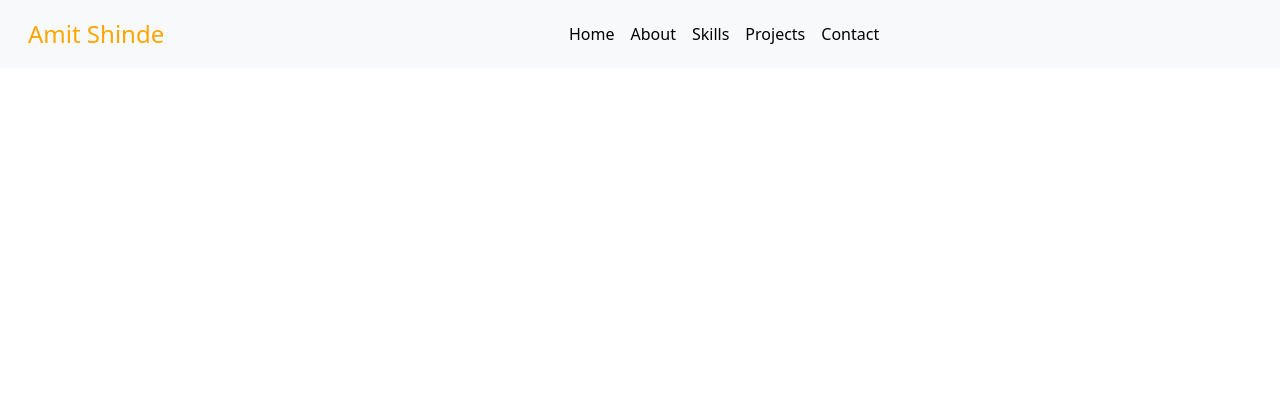
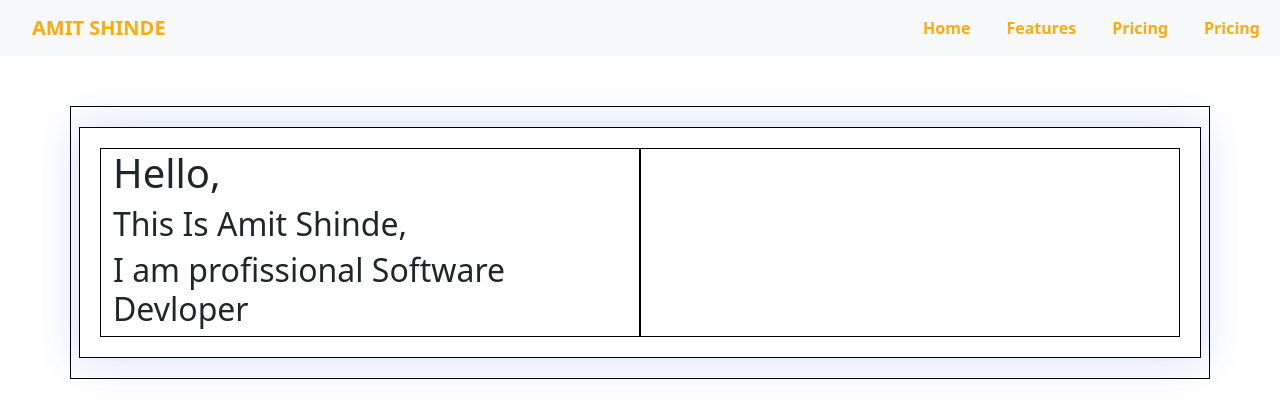
Before and after one commit to Amit571/Portfolio, a plain HTML site: page index.html in a window 1280 px wide. Drawn offline with nearby package versions, Linux system fonts and the light colour scheme.

Commit message:
navbar demo done
adding bio box

```diff
--- a/index.html
+++ b/index.html
@@ -2,64 +2,58 @@
 <html lang="en">
 
 <head>
-    <!-- Required meta tags -->
   <meta charset="utf-8">
   <meta name="viewport" content="width=device-width, initial-scale=1">
-
-    <!-- Bootstrap CSS -->
-    <link href="https://cdn.jsdelivr.net/npm/bootstrap@5.0.2/dist/css/bootstrap.min.css" rel="stylesheet"
-        integrity="sha384-EVSTQN3/azprG1Anm3QDgpJLIm9Nao0Yz1ztcQTwFspd3yD65VohhpuuCOmLASjC" crossorigin="anonymous">
+  <title>📢Amit Shinde</title>
+  <link href="https://cdn.jsdelivr.net/npm/bootstrap@5.3.3/dist/css/bootstrap.min.css" rel="stylesheet"
+    integrity="sha384-QWTKZyjpPEjISv5WaRU9OFeRpok6YctnYmDr5pNlyT2bRjXh0JMhjY6hW+ALEwIH" crossorigin="anonymous">
   <link rel="stylesheet" href="style.css">
-    <title>Amit Shinde</title>
 </head>
 
 <body>
-    <nav class="navbar navbar-expand-lg navbar-light bg-light">
+  <nav class="navbar navbar-expand-lg bg-body-tertiary">
     <div class="container-fluid">
-          <a href=""><a class="nav-link" href="#"><span class="nav-name">Amit Shinde</span></a>
-
-          <!-- Navbar Toggler for mobile view -->
-          <button class="navbar-toggler" type="button" data-bs-toggle="collapse" data-bs-target="#navbarSupportedContent"
-            aria-controls="navbarSupportedContent" aria-expanded="false" aria-label="Toggle navigation">
-            <span class="navbar-toggler-icon"></span>
+      <a class="navbar-brand nav-link" href="#">AMIT SHINDE</a>
+      <button class="navbar-toggler" type="button" data-bs-toggle="collapse" data-bs-target="#navbarNav"
+        aria-controls="navbarNav" aria-expanded="false" aria-label="Toggle navigation">
+        <span><img src="media/app.png" alt="" height="30" width="30"></span>
       </button>
-
-          <!-- Navbar Content (Nav Items) -->
-          <div class="collapse navbar-collapse justify-content-center" id="navbarSupportedContent">
-            <ul class="navbar-nav mb-2 mb-lg-0">
+      <div class="collapse navbar-collapse" id="navbarNav">
+        <ul class="navbar-nav ms-auto text-right">
           <li class="nav-item">
-                <a class="nav-link" aria-current="page" href="#"><span class="nav-cont-name">Home</span></a>
+            <a class="nav-link" aria-current="page" href="#">Home</a>
           </li>
           <li class="nav-item">
-                <a class="nav-link" href="#"><span class="nav-cont-name">About</span></a>
+            <a class="nav-link" href="#">Features</a>
           </li>
           <li class="nav-item">
-                <a class="nav-link" href="#"><span class="nav-cont-name">Skills</span></a>
+            <a class="nav-link" href="#">Pricing</a>
           </li>
           <li class="nav-item">
-                <a class="nav-link" href="#"><span class="nav-cont-name">Projects</span></a>
-              </li>
-              <li class="nav-item">
-                <a class="nav-link" href="#"><span class="nav-cont-name">Contact</span></a>
+            <a class="nav-link" href="#">Pricing</a>
           </li>
         </ul>
       </div>
     </div>
   </nav>
 
+  <div class="container bio-box">
+    <div class="row row-space">
+      <div class="col bio-left">
+        <h1>Hello,</h1>
+        <h2>This Is Amit Shinde,</h2>
+        <h2>I am profissional Software Devloper</h2>
+      </div>
+      <div class="col bio-rigth">
 
-    <!-- Optional JavaScript; choose one of the two! -->
+      </div>
+    </div>
+  </div>
 
-    <!-- Option 1: Bootstrap Bundle with Popper -->
-    <script src="https://cdn.jsdelivr.net/npm/bootstrap@5.0.2/dist/js/bootstrap.bundle.min.js"
-        integrity="sha384-MrcW6ZMFYlzcLA8Nl+NtUVF0sA7MsXsP1UyJoMp4YLEuNSfAP+JcXn/tWtIaxVXM"
+  <script src="https://cdn.jsdelivr.net/npm/bootstrap@5.3.3/dist/js/bootstrap.bundle.min.js"
+    integrity="sha384-YvpcrYf0tY3lHB60NNkmXc5s9fDVZLESaAA55NDzOxhy9GkcIdslK1eN7N6jIeHz"
     crossorigin="anonymous"></script>
-
-    <!-- Option 2: Separate Popper and Bootstrap JS -->
-    <!--
-    <script src="https://cdn.jsdelivr.net/npm/@popperjs/core@2.9.2/dist/umd/popper.min.js" integrity="sha384-IQsoLXl5PILFhosVNubq5LC7Qb9DXgDA9i+tQ8Zj3iwWAwPtgFTxbJ8NT4GN1R8p" crossorigin="anonymous"></script>
-    <script src="https://cdn.jsdelivr.net/npm/bootstrap@5.0.2/dist/js/bootstrap.min.js" integrity="sha384-cVKIPhGWiC2Al4u+LWgxfKTRIcfu0JTxR+EQDz/bgldoEyl4H0zUF0QKbrJ0EcQF" crossorigin="anonymous"></script>
-    -->
+  <script src="script.js"></script>
 </body>
 
 </html>
--- a/style.css
+++ b/style.css
@@ -1,10 +1,38 @@
-.navbar .nav-name {
-    font-size: 1.5em;
-    color: orange;
-    font-weight: 530;
+*{
+    margin: 0;
+    padding: 0;
 }
 
-.navbar .nav-cont-name {
-    font-weight: 500;
-    color: black;
+.navbar-toggler{
+    padding: 0 !important;
+    border: none !important;
 }
+
+.navbar-toggler:focus, .navbar-toggler:active {
+    outline: none !important;
+    box-shadow: none !important;
+    border: none !important;
+  }
+
+  .nav-link{
+    color: rgb(255, 171, 14) !important;
+    font-weight: 600 !important;
+    margin-left: 20px;
+  }
+
+  .bio-box{
+    border: solid 1px black;
+    padding: 20px;
+    margin-top: 50px;
+  }
+
+  .row-space{
+    border: solid 1px black;
+    padding: 20px;
+    box-shadow: 0 0 40px 2px rgba(37, 73, 214,0.18);
+  }
+
+  .col{
+    border: solid 1px black;
+
+  }
```
Also changed, not shown: media/app.png (added), media/logo.png (deleted). Lines whose indentation alone changed are shown as unchanged.
